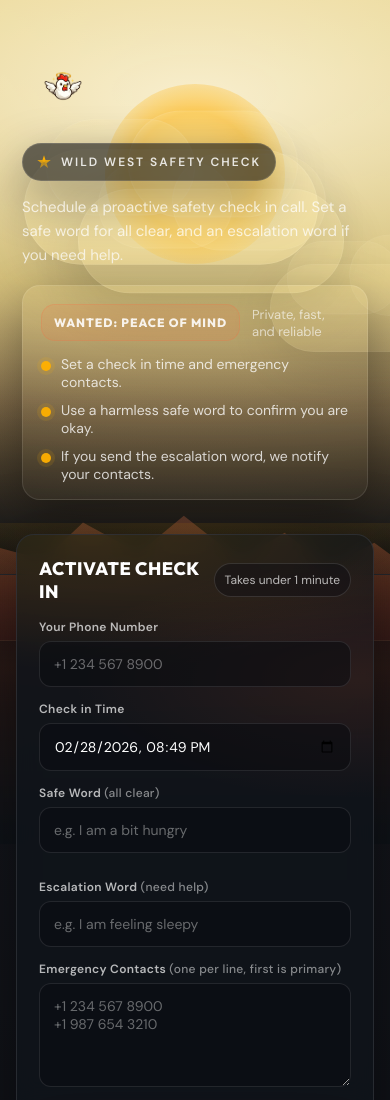
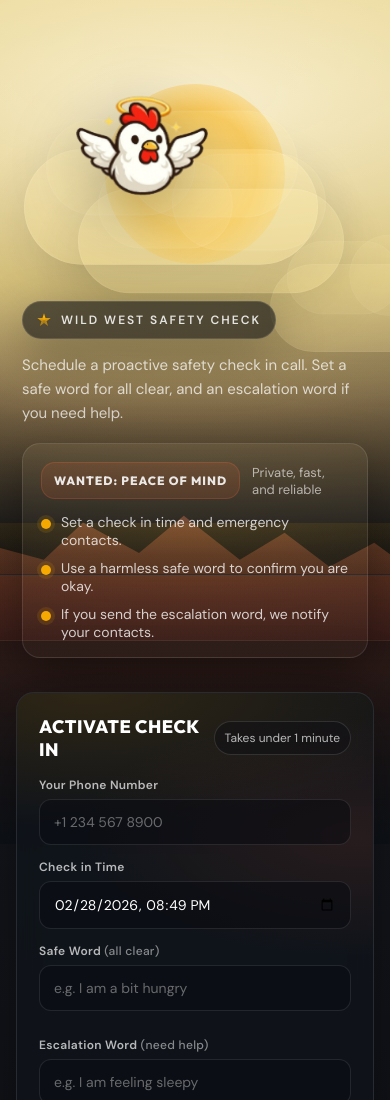
Before and after one commit to jay-rojas/guardian-angel, a plain HTML site: page index.html in a window 390 px wide. Shown: the top 1100 px of the page. Drawn offline with Linux system fonts and the light colour scheme; a web font is replaced by a local one.

Commit message:
Update index.html

```diff
--- a/index.html
+++ b/index.html
@@ -137,7 +137,19 @@
       align-items:flex-start;
     }
 
-    /* NEW: hen logo */
+    /* Bounce animation for hen */
+    @keyframes henBounce {
+      0%   { transform: translateY(0) scale(1); }
+      35%  { transform: translateY(-14px) scale(1.015); }
+      55%  { transform: translateY(0) scale(0.995); }
+      75%  { transform: translateY(-6px) scale(1.005); }
+      100% { transform: translateY(0) scale(1); }
+    }
+
+    @media (prefers-reduced-motion: reduce) {
+      .henLogo { animation: none; }
+    }
+
     .henLogo{
       width: 500px;
       height: 500px;
@@ -145,11 +157,20 @@
       align-items:center;
       justify-content:center;
       padding: 10px;
+
+      animation: henBounce 2.2s cubic-bezier(0.22, 0.61, 0.36, 1) infinite;
+      will-change: transform;
+      transform: translateZ(0);
     }
+
     .henLogo img{
       width: 100%;
       height: 100%;
       object-fit: contain;
+      display:block;
+      filter: drop-shadow(0 18px 35px rgba(0,0,0,0.35));
+      pointer-events:none;
+      user-select:none;
     }
 
     .badge{
@@ -179,7 +200,6 @@
       border-radius: 3px;
     }
 
-    /* Removed "Guardian AI" title, keep a simple tagline */
     .subtitle{
       margin: 0;
       color: rgba(255,255,255,0.72);
@@ -377,17 +397,16 @@
 
     @media (max-width: 920px){
       .container{ grid-template-columns: 1fr; max-width: 560px; }
+      .henLogo{ width: 320px; height: 320px; }
     }
     @media (max-width: 520px){
       .grid2{ grid-template-columns: 1fr; }
-      .henLogo{ width: 82px; height: 82px; }
+      .henLogo{ width: 240px; height: 240px; }
     }
   </style>
 </head>
 
 <body>
-  <!-- Put your generated chicken logo file in the same folder as this HTML and name it: hen-logo.png -->
-  <!-- If you keep a different name, update the src below -->
   <div class="bg" aria-hidden="true">
     <div class="sky"></div>
     <div class="sun"></div>
```
